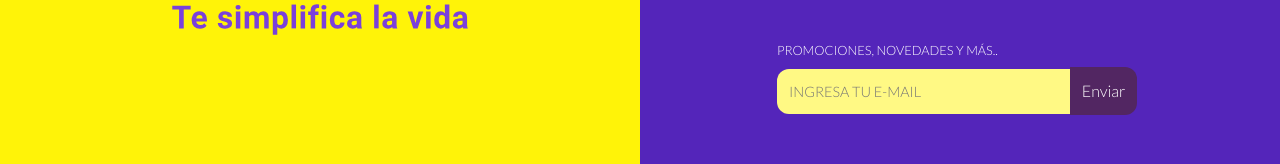
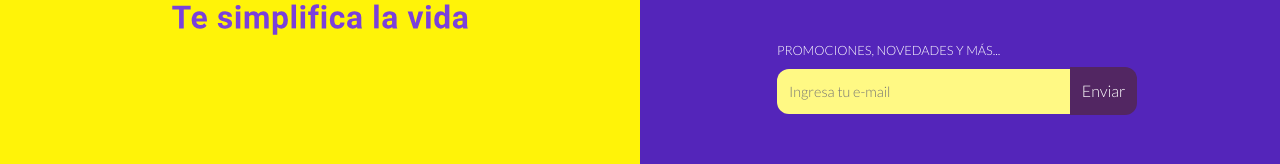
Before and after one commit to AlmondBro/serviiris, a React (Create React App) app: page /home in a window 1280 px wide. Shown: the part 423-587 px from the top of the page. Built offline with nearby package versions, Linux system fonts and the light colour scheme.

Commit message:
COnver the home email subscribe input text into lowercase

```diff
--- a/src/components/Pages/Home/Home.js
+++ b/src/components/Pages/Home/Home.js
@@ -45,7 +45,7 @@ const Home = (props) => {
 
                     <PromotionesContainerAddress id="promotions-container-address">
                         <PromotionsTitle id="promotions-title">
-                            Promociones, novedades y más..
+                            Promociones, novedades y más...
                         </PromotionsTitle>
 
                         <EmailSubscribeContainer id="email-subscribe-container">
--- a/src/components/Pages/Home/HomeStyledComponents.js
+++ b/src/components/Pages/Home/HomeStyledComponents.js
@@ -133,7 +133,7 @@ const EmailSubscribeContainer = styled('p')`
 
 const EmailSubscribeInput = styled('input')`
     background-color: rgba(255, 249, 132, 1);
-    text-transform: uppercase;
+    /* text-transform: uppercase; */
     font-size: 0.9em;
     padding: 12px;
 
```
